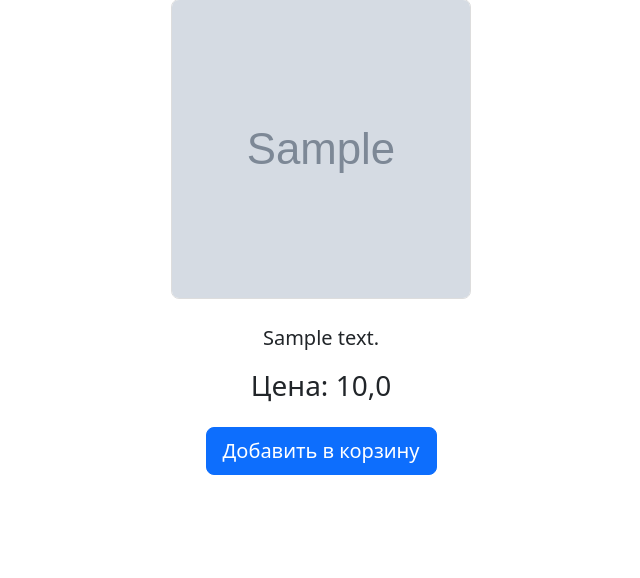
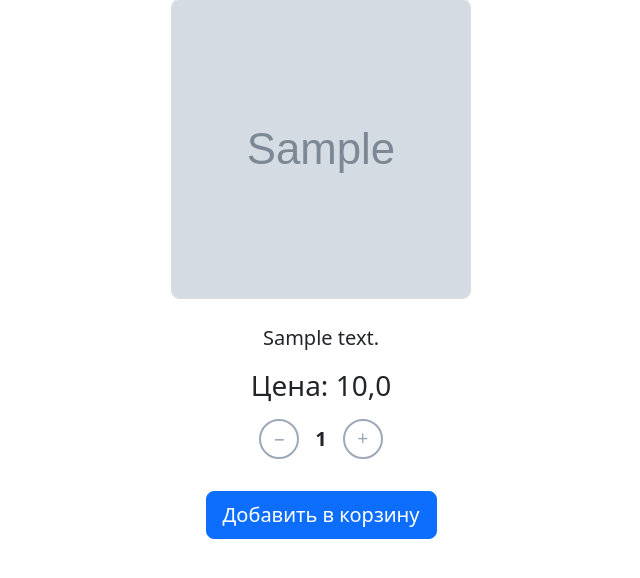
Before and after one commit to ADanUser/Django-eshop, a Django app: page /products/1/ in a window 1280 px wide. Shown: the part 145-723 px from the top of the page, without its empty margins (319-959 px from the left). Run offline with Django 5.2, Linux system fonts and the light colour scheme; a user stored in the database is signed in; tables that the repository leaves empty hold one stand-in row (values such as "Sample post"); grey boxes marked "Sample" are stand-in pictures.

Commit message:
feat(cart): implement cart functionality and product detail styling

```diff
--- a/server/urls.py
+++ b/server/urls.py
@@ -19,7 +19,14 @@ from django.urls import path
 from django.conf import settings
 from django.conf.urls.static import static
 
-from shop.views import AllProductsView, RegistrationView, LoginView, logout_user, ProductDetailView
+from shop.views import (
+    AllProductsView,
+    RegistrationView,
+    LoginView,
+    logout_user,
+    ProductDetailView,
+    CartView
+)
 
 urlpatterns = [
     path('admin/', admin.site.urls),
@@ -27,6 +34,7 @@ urlpatterns = [
     path('register/', RegistrationView.as_view(), name='registration'),
     path('login/', LoginView.as_view(), name='login'),
     path('logout/', logout_user, name='logout'),
+    path('cart/', CartView.as_view(), name='cart'),
     path('products/<int:pk>/', ProductDetailView.as_view(), name='product_detail'),
 ]
 
--- a/shop/views.py
+++ b/shop/views.py
@@ -4,8 +4,11 @@ from django.http import HttpRequest, HttpResponse
 from django.shortcuts import redirect, render
 from django.views import View
 from django.views.generic import ListView, DetailView
+from django.http.response import JsonResponse
+from django.views.decorators.csrf import ensure_csrf_cookie
+from django.utils.decorators import method_decorator
+
 from shop.mixins import IsAuthenticatedMixin
-
 from shop.forms import CustomUserCreationForm, UserAuthForm
 from shop.models import Product
 
@@ -126,7 +129,16 @@ def logout_user(request: HttpRequest) -> HttpResponse:
     return redirect("all_products")
 
 
+@method_decorator(ensure_csrf_cookie, name="dispatch")
 class ProductDetailView(IsAuthenticatedMixin, DetailView):
     model = Product
     template_name = "product_detail.html"
     context_object_name = "product"
+
+
+class CartView(View):
+
+    @staticmethod
+    def post(request: HttpRequest) -> HttpResponse:
+
+        return JsonResponse({ "success": True })
--- /dev/null
+++ b/static/detail.css
@@ -0,0 +1,18 @@
+.qty-circle-btn {
+        width: 40px;
+        height: 40px;
+        border-radius: 50%;
+        border: 2px solid #9da9b9;
+        background-color: transparent;
+        color: #9da9b9;
+        display: inline-flex;
+        align-items: center;
+        justify-content: center;
+        font-size: 1.2rem;
+        padding: 0;
+    }
+
+    .qty-circle-btn:hover {
+        background-color: #9da9b9;
+        color: #000;
+    }
--- a/static/products.css
+++ b/static/products.css
@@ -1,5 +1,6 @@
 .card-img-top {
     aspect-ratio: 1 / 1;
     object-fit: contain;
-    background-color: #f8f9fa;
+    background-color: #fff;
+    padding: 10px;
 }
--- a/templates/common.html
+++ b/templates/common.html
@@ -6,10 +6,7 @@
     <title>Eshop</title>
     <link href="https://cdn.jsdelivr.net/npm/bootstrap@5.3.8/dist/css/bootstrap.min.css" rel="stylesheet" integrity="sha384-sRIl4kxILFvY47J16cr9ZwB07vP4J8+LH7qKQnuqkuIAvNWLzeN8tE5YBujZqJLB" crossorigin="anonymous">
     <script src="https://cdn.jsdelivr.net/npm/bootstrap@5.3.8/dist/js/bootstrap.bundle.min.js" integrity="sha384-FKyoEForCGlyvwx9Hj09JcYn3nv7wiPVlz7YYwJrWVcXK/BmnVDxM+D2scQbITxI" crossorigin="anonymous"></script>
-    {% block styles %}
-    {% load static %}
-        <link rel="stylesheet" href="{% static 'common.css' %}" />
-    {% endblock styles %}
+    {% block styles %}{% endblock %}
 </head>
 <body class="d-flex flex-column" style="min-height: 100vh;">
     <nav class="navbar navbar-expand-lg bg-body-tertiary">
--- a/templates/product_detail.html
+++ b/templates/product_detail.html
@@ -1,6 +1,76 @@
 {% extends "common.html" %}
 
+{% block styles %}
+{% load static %}
+    <link rel="stylesheet" href="{% static 'detail.css' %}" />
+{% endblock styles %}
+
 {% block content %}
+
+<script>
+    window.addEventListener('load', function(){
+        let toCartBtn = document.getElementById("add-to-cart");
+        const decrementBtn = document.getElementById("decrement");
+        const incrementBtn = document.getElementById("increment");
+        const quantityElement = document.getElementById("quantity");
+        const minQuantity = 0;
+        const maxQuantity = {{ product.stock|default:0 }};
+
+        function getCookie(name) {
+            let cookieValue = null;
+            if (document.cookie && document.cookie !== '') {
+                const cookies = document.cookie.split(';');
+                for (let i = 0; i < cookies.length; i++) {
+                    const cookie = cookies[i].trim();
+                    if (cookie.substring(0, name.length + 1) === (name + '=')) {
+                        cookieValue = decodeURIComponent(cookie.substring(name.length + 1));
+                        break;
+                    }
+                }
+            }
+            return cookieValue;
+        }
+        const csrftoken = getCookie('csrftoken');
+
+        const initialQuantity = maxQuantity > 0 ? 1 : 0;
+        quantityElement.textContent = initialQuantity.toString();
+
+        decrementBtn.addEventListener("click", function() {
+            let currentValue = parseInt(quantityElement.textContent);
+            if (isNaN(currentValue) || currentValue <= minQuantity) {
+                quantityElement.textContent = minQuantity.toString();
+                return;
+            }
+            quantityElement.textContent = (currentValue - 1).toString();
+        });
+
+        incrementBtn.addEventListener("click", function() {
+            let currentValue = parseInt(quantityElement.textContent);
+            if (isNaN(currentValue) || currentValue < minQuantity) {
+                currentValue = minQuantity;
+            }
+            if (currentValue < maxQuantity) {
+                quantityElement.textContent = (currentValue + 1).toString();
+            }
+        });
+
+        toCartBtn.onclick = function (event) {
+            fetch(`{% url "cart" %}`, {
+                method: 'POST',
+                headers: {
+                    'Content-Type': 'application/json',
+                    'X-CSRFToken': csrftoken
+                },
+                body: JSON.stringify({
+                    'productiId': 123
+                })
+            })
+            .then(response => response.json())
+            .then(data => console.log(data))
+            .catch(error => console.log(error))
+        }
+    })
+</script>
 <div class="container text-center mt-4">
     <h1 class="mb-3">{{ product.title }}</h1>
 
@@ -21,7 +91,14 @@
         <div class="text-center" style="max-width: 600px;">
             <p class="fs-5">{{ product.description }}</p>
             <h3 class="my-3">Цена: {{ product.price }}</h3>
-            <a href="#" class="btn btn-primary btn-lg mt-2">Добавить в корзину</a>
+            <div class="d-flex flex-column align-items-center my-3">
+                <div class="d-flex align-items-center justify-content-center gap-3 mb-2">
+                    <button class="qty-circle-btn" type="button" id="decrement">−</button>
+                    <span id="quantity" class="fs-5 fw-semibold">1</span>
+                    <button class="qty-circle-btn" type="button" id="increment">+</button>
+                </div>
+            </div>
+            <a href="#" type="button" class="btn btn-primary btn-lg mt-2" id="add-to-cart">Добавить в корзину</a>
         </div>
     </div>
 </div>
```
